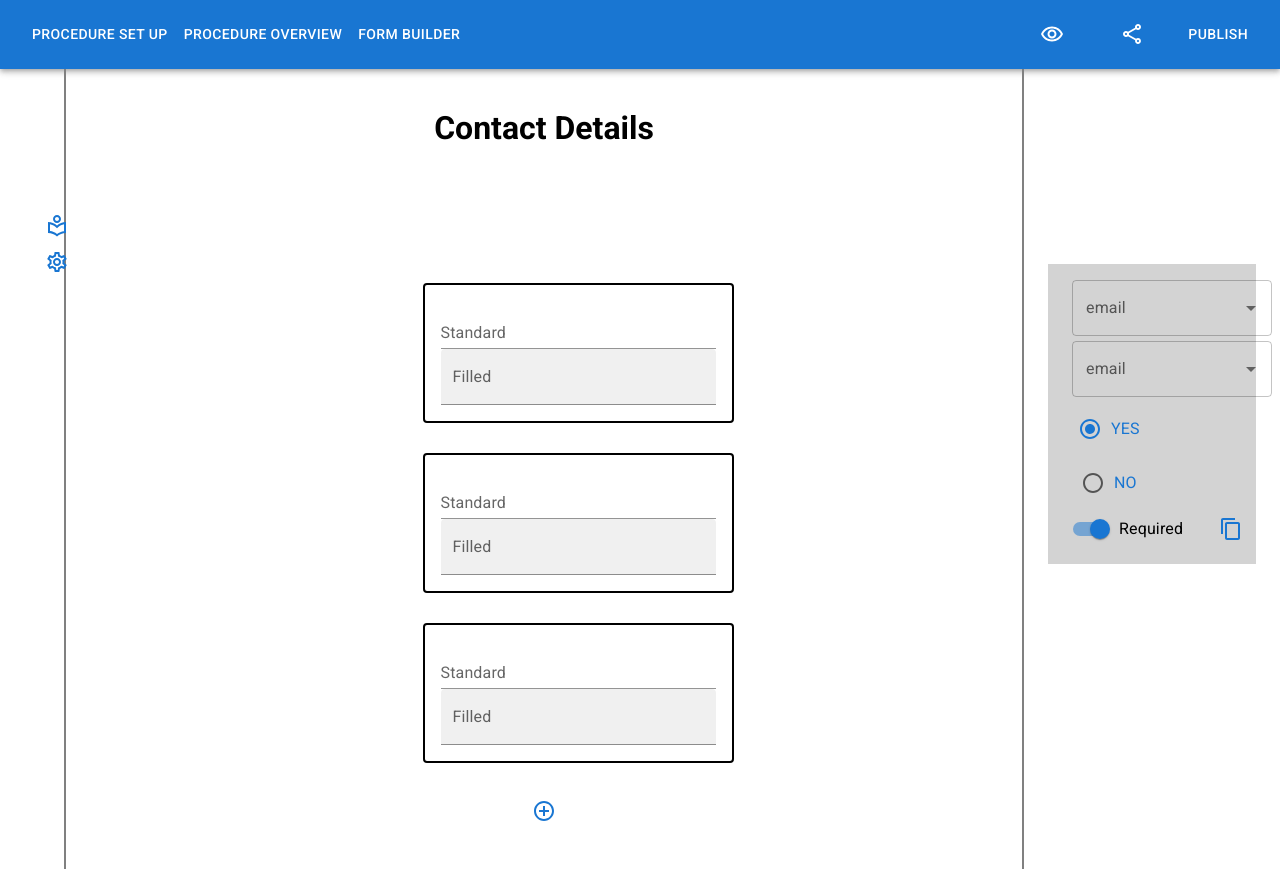
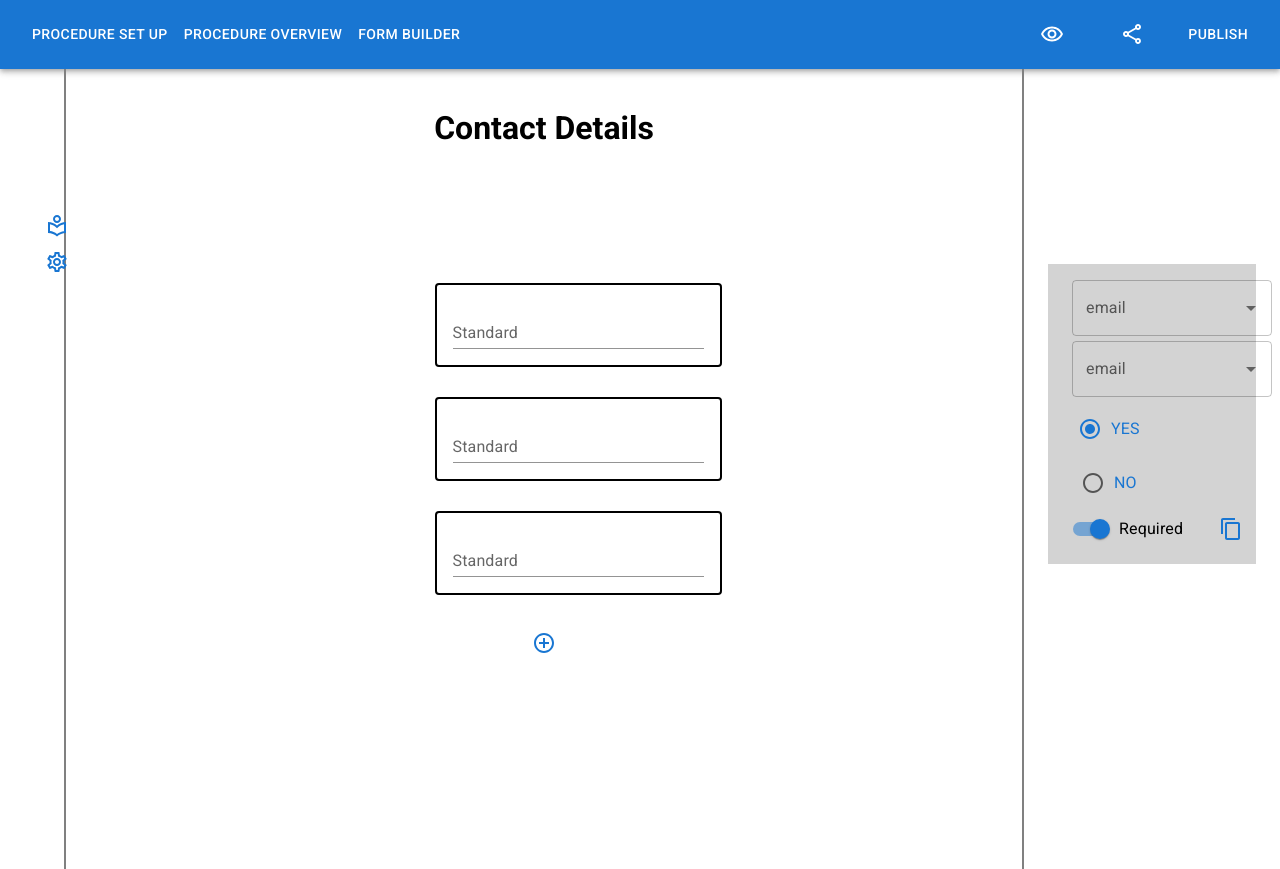
Before and after one commit to osoc22/project-digital-wallet, a React (Create React App) app: page /builder in a window 1280 px wide. Shown: the top 869 px of the page. Built offline with nearby package versions, Linux system fonts and the light colour scheme.

Commit message:
Try to fix InputLabel

```diff
--- a/src/components/ComboBox.tsx
+++ b/src/components/ComboBox.tsx
@@ -3,10 +3,15 @@ import TextField from '@mui/material/TextField';
 import Autocomplete from '@mui/material/Autocomplete';
 
 export default function ComboBox() {
+  function handleInputChange(event: any, value: String) {
+    console.log(value);
+  }
+
   return (
     <Autocomplete
       disablePortal
       id="combo-box-demo"
+      onInputChange={handleInputChange}
       options={dataOptions}
       sx={{ width: 200, marginBottom:'5px' }}
       renderInput={(params) => <TextField {...params} label="email" />}
@@ -19,5 +24,6 @@ const dataOptions = [
   { label: 'phone number' },
   { label: 'name'},
   { label: 'last name'},
-  { label: 'address'}
+  { label: 'address'},
+  { label: 'Short text'}
 ]
--- a/src/components/ProcedureDesign.tsx
+++ b/src/components/ProcedureDesign.tsx
@@ -9,6 +9,10 @@ export default function ProcedureDesign() {
     { id: "2", content: "Step 2" },
     { id: "3", content: "Step 3" },
   ]);
+
+  // TODO: Remove following two lines
+  const obj = {a: "456", b: "123"};
+  obj = {...obj, a: "789"}
 
   const [questions, setQuestions] = useState([
     { id: "1", content: "Question 1" },
--- a/src/components/TextField.tsx
+++ b/src/components/TextField.tsx
@@ -1,6 +1,7 @@
 import * as React from 'react';
 import Box from '@mui/material/Box';
 import TextField from '@mui/material/TextField';
+import { InputLabel } from '@mui/material';
 
 export default function BasicTextFields() {
   return (
@@ -13,7 +14,8 @@ export default function BasicTextFields() {
       autoComplete="off"
     >
       <TextField id="standard-basic" label="Standard" variant="standard" />
-      <TextField id="filled-basic" label="Filled" variant="filled" />
+      <InputLabel />
+      {/* <TextField id="filled-basic" label="Filled" variant="filled" /> */}
     </Box>
   );
 }
```
